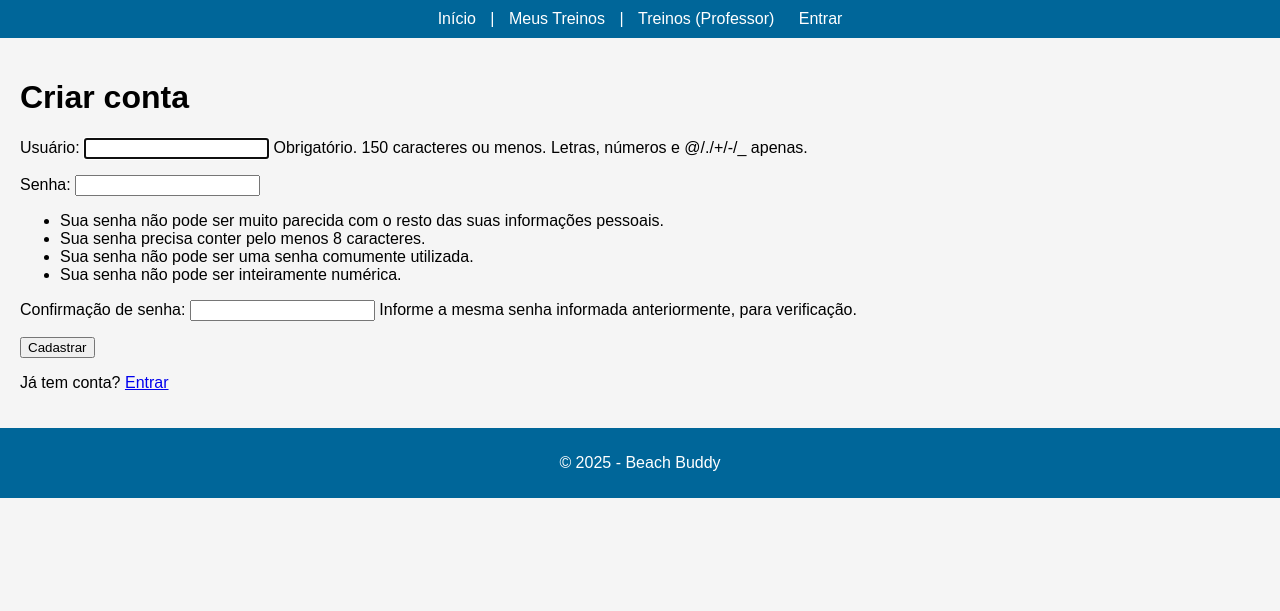
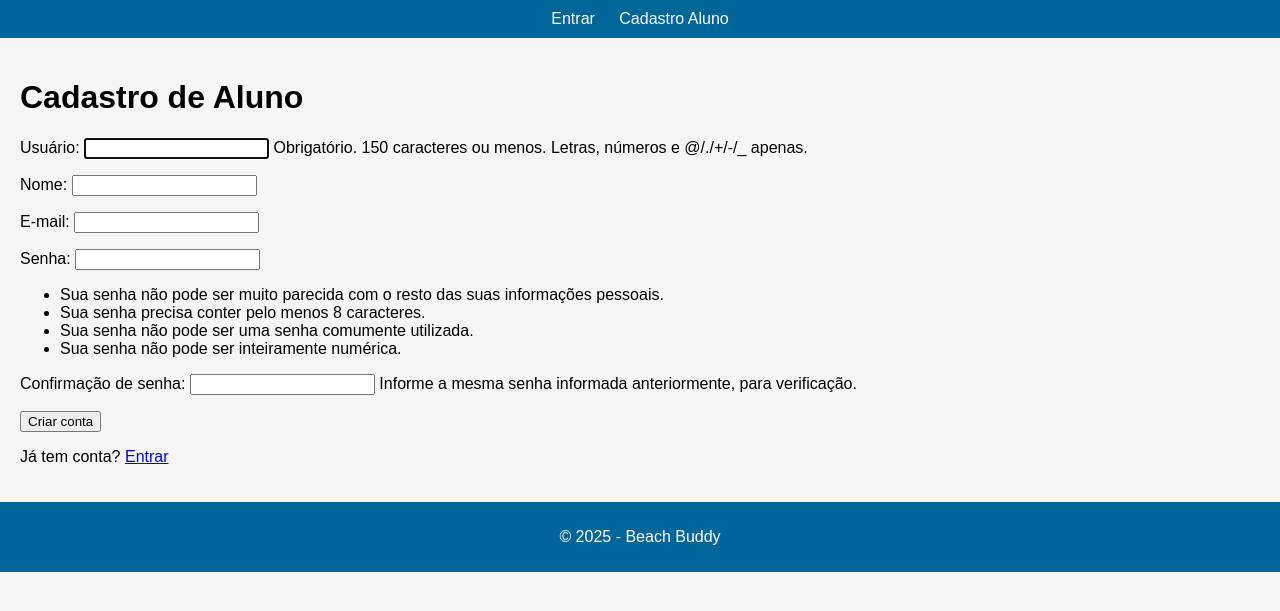
Before and after one commit to anaclaragalvao/BeachBuddy, a Django app: page /accounts/register/ in a window 1280 px wide. Shown: the top 611 px of the page. Run offline with Django 4.2, Linux system fonts and the light colour scheme.

Commit message:
cadastro autenticado e mrus treinos criado

```diff
--- a/ct_praia/ct_praia/urls.py
+++ b/ct_praia/ct_praia/urls.py
@@ -21,7 +21,5 @@ urlpatterns = [
     path('admin/', admin.site.urls),
     path("", include("main.urls")),
     path("accounts/", include("django.contrib.auth.urls")),
-    # Rota de cadastro simples
-    path("accounts/register/", views.signup, name="signup"),
-    #path("", views.home, name="home"),
+    path("accounts/register/", views.signup_aluno, name="signup"),
 ]
--- /dev/null
+++ b/ct_praia/main/forms.py
@@ -0,0 +1,19 @@
+from django import forms
+from django.contrib.auth.forms import UserCreationForm
+from django.contrib.auth import get_user_model
+
+User = get_user_model()
+
+class SignupAlunoForm(UserCreationForm):
+    first_name = forms.CharField(label="Nome", max_length=30, required=False)
+    email = forms.EmailField(label="E-mail", required=True)
+
+    class Meta:
+        model = User
+        fields = ("username", "first_name", "email", "password1", "password2")
+
+    def clean_email(self):
+        email = self.cleaned_data["email"].lower()
+        if User.objects.filter(email=email).exists():
+            raise forms.ValidationError("Este e-mail já está cadastrado.")
+        return email
--- a/ct_praia/main/templates/base.html
+++ b/ct_praia/main/templates/base.html
@@ -11,10 +11,13 @@
 <body>
     <header>
         <nav>
-            <a href="/">Início</a> |
-            <a href="/aluno/meus-treinos/">Meus Treinos</a> |
-            <a href="/prof/treinos/">Treinos (Professor)</a>
-            <a href="/accounts/login/">Entrar</a>
+            {% if user.is_authenticated %}
+            <a href="{% url 'meus_treinos' %}">Meus Treinos</a>
+            <a href="{% url 'logout' %}">Sair</a>
+            {% else %}
+            <a href="{% url 'login' %}">Entrar</a>
+            <a href="{% url 'signup_aluno' %}">Cadastro Aluno</a>
+            {% endif %}
         </nav>
     </header>
 
--- a/ct_praia/main/templates/registration/signup.html
+++ b/ct_praia/main/templates/registration/signup_aluno.html
@@ -1,11 +1,11 @@
 {% extends "base.html" %}
-{% block title %}Cadastro{% endblock %}
+{% block title %}Cadastro de Aluno{% endblock %}
 {% block content %}
-<h1>Criar conta</h1>
-<form method="post">
+<h1>Cadastro de Aluno</h1>
+<form method="post" novalidate>
     {% csrf_token %}
     {{ form.as_p }}
-    <button type="submit">Cadastrar</button>
+    <button type="submit">Criar conta</button>
 </form>
 <p>Já tem conta? <a href="{% url 'login' %}">Entrar</a></p>
 {% endblock %}
--- a/ct_praia/main/urls.py
+++ b/ct_praia/main/urls.py
@@ -3,4 +3,6 @@ from . import views
 
 urlpatterns = [
     path("", views.home, name="home"),
+    path("accounts/register/aluno/", views.signup_aluno, name="signup_aluno"),
+    path("aluno/meus-treinos/", views.meus_treinos, name="meus_treinos"),
 ]
--- a/ct_praia/main/views.py
+++ b/ct_praia/main/views.py
@@ -1,32 +1,50 @@
-from django.shortcuts import render, redirect
-from django.contrib.auth.forms import UserCreationForm
-from django.contrib import messages
-from django.contrib.auth.decorators import login_required
-from django.contrib.auth.mixins import LoginRequiredMixin
-from django.views.generic import TemplateView
 
-'''Views relacionadas à autenticação e páginas básicas.
-class PainelView(LoginRequiredMixin, TemplateView):
-    template_name = "painel.html"
-    login_url = "/accounts/login/"
-'''
 
 def home(request):
     return render(request, "base.html")
 
-def signup(request):
+from django.shortcuts import render, redirect
+from django.contrib import messages
+from django.contrib.auth import authenticate, login
+from django.contrib.auth.decorators import user_passes_test
+from django.db import transaction
+
+from .forms import SignupAlunoForm
+from .models import Usuario, Inscricao
+
+AUTO_LOGIN = True  # troque para False se quiser redirecionar pro login
+
+def is_aluno(user):
+    return user.is_authenticated and hasattr(user, "usuario") and user.usuario.tipo == Usuario.Tipo.ALUNO
+
+@transaction.atomic
+def signup_aluno(request):
     if request.method == "POST":
-        form = UserCreationForm(request.POST)
+        form = SignupAlunoForm(request.POST)
         if form.is_valid():
-            form.save()
-            messages.success(request, "Cadastro criado com sucesso! Faça login.")
-            return redirect("login")  # nome da rota de login do Django
+            user = form.save()  # cria auth_user
+            # cria o Perfil vinculado (OneToOne) como ALUNO
+            Usuario.objects.create(user=user, tipo=Usuario.Tipo.ALUNO)
+
+            if AUTO_LOGIN:
+                raw_pw = form.cleaned_data["password1"]
+                user = authenticate(username=user.username, password=raw_pw)
+                if user:
+                    login(request, user)
+                    messages.success(request, "Cadastro realizado! Bem-vindo(a).")
+                    return redirect("meus_treinos")
+            messages.success(request, "Cadastro realizado! Faça login para continuar.")
+            return redirect("login")
     else:
-        form = UserCreationForm()
-    return render(request, "registration/signup.html", {"form": form})
+        form = SignupAlunoForm()
+    return render(request, "registration/signup_aluno.html", {"form": form})
 
-'''
-@login_required
-def painel_privado(request):
-    return render(request, "painel.html")
-    '''
+@user_passes_test(is_aluno, login_url="/accounts/login/")
+def meus_treinos(request):
+    inscricoes = (
+        Inscricao.objects
+        .select_related("treino", "treino__ct")
+        .filter(aluno=request.user)
+        .order_by("treino__data", "treino__hora_inicio")
+    )
+    return render(request, "aluno/meus_treinos.html", {"inscricoes": inscricoes})
```
Also changed, not shown: ct_praia/main/templates/aluno/meus_treinos.html (added, +17 -0 lines).
